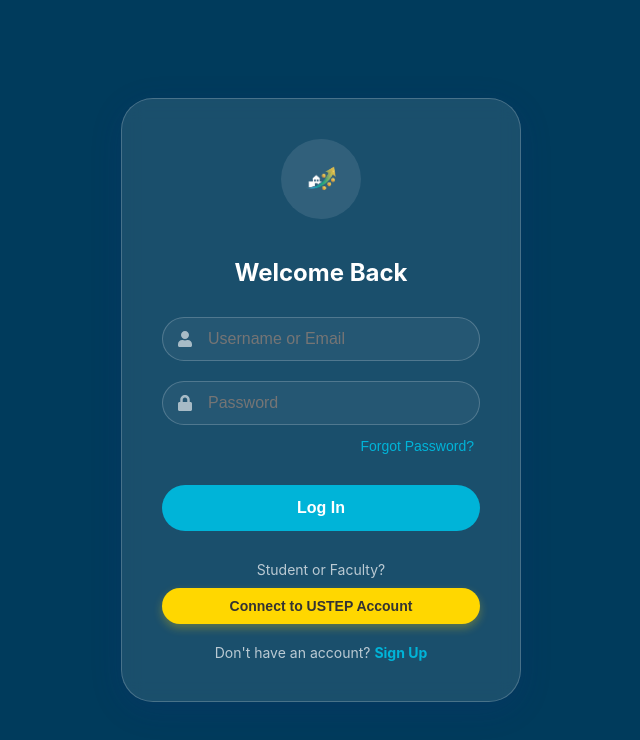
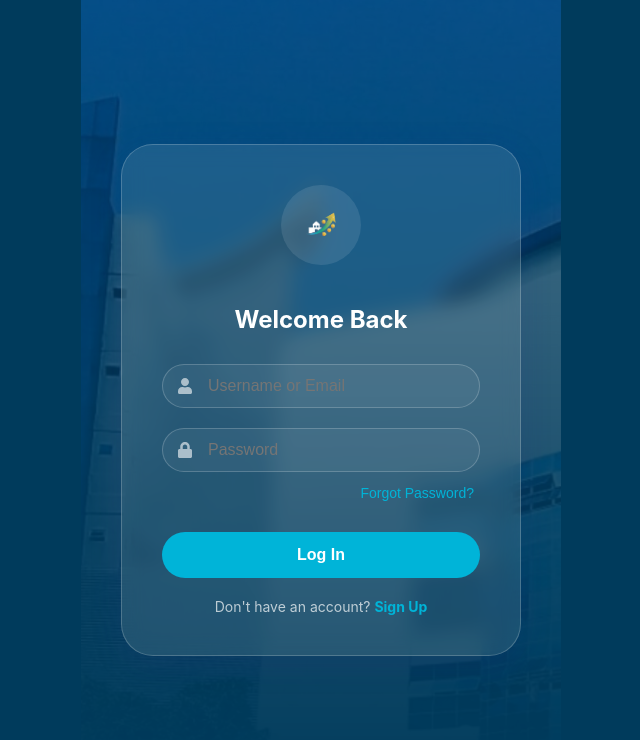
Before and after one commit to shyzhy/trailfund-backup-three, a React (Create React App) app: page /login in a window 1280 px wide. Shown: the top 740 px of the page, without its empty margins (319-959 px from the left). Built offline with nearby package versions, Linux system fonts and the light colour scheme.

Commit message:
feat: Add user authentication, profile management, and friend request features with new User model and Login page.

```diff
--- a/src/pages/Login.jsx
+++ b/src/pages/Login.jsx
@@ -58,8 +58,28 @@ export default function Login() {
             alignItems: 'center',
             padding: 20,
             background: 'var(--primary-bg)',
-            color: 'white'
+            color: 'white',
+            position: 'relative',
+            overflow: 'hidden'
         }}>
+            {/* Background Image with Mask Fade */}
+            <div style={{
+                position: 'absolute',
+                top: 0,
+                left: 0,
+                right: 0,
+                bottom: 0,
+                backgroundImage: 'url(/assets/university.jpg)',
+                backgroundSize: 'cover',
+                backgroundPosition: 'center',
+                backgroundRepeat: 'no-repeat',
+                zIndex: 0,
+                opacity: 0.3,
+                maskImage: 'linear-gradient(to bottom, black 0%, transparent 100%)',
+                WebkitMaskImage: 'linear-gradient(to bottom, black 0%, transparent 100%)'
+            }} />
+
+            <div style={{ position: 'relative', zIndex: 1, width: '100%', display: 'flex', flexDirection: 'column', alignItems: 'center' }}>
                 <div className="glass-card" style={{ width: '100%', maxWidth: 400, padding: 40, display: 'flex', flexDirection: 'column', alignItems: 'center' }}>
 
                     {/* Logo */}
@@ -169,25 +189,7 @@ export default function Login() {
                         </button>
                     </form>
 
-                {/* USTEP Link */}
-                <div style={{ marginTop: 30, textAlign: 'center', fontSize: 14, color: 'rgba(255,255,255,0.7)', width: '100%' }}>
-                    Student or Faculty? <br />
-                    <button style={{
-                        background: '#FFD700', // Yellow
-                        border: 'none',
-                        color: '#333', // Dark text for contrast
-                        fontWeight: 'bold',
-                        cursor: 'pointer',
-                        marginTop: 10,
-                        padding: '10px 20px',
-                        borderRadius: '20px',
-                        width: '100%',
-                        fontSize: 14,
-                        boxShadow: '0 4px 10px rgba(255, 215, 0, 0.3)'
-                    }}>
-                        Connect to USTEP Account
-                    </button>
-                </div>
+
 
                     {/* Sign Up Link */}
                     <div style={{ marginTop: 20, textAlign: 'center', fontSize: 14, color: 'rgba(255,255,255,0.7)' }}>
@@ -198,5 +200,6 @@ export default function Login() {
                     </div>
                 </div>
             </div>
+        </div>
     );
 }
```
Also changed, not shown: 2 other files (tests, documents, lock files or other folders). Lines whose indentation alone changed are shown as unchanged.
